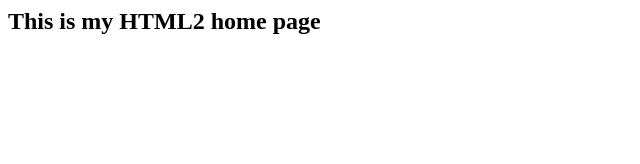
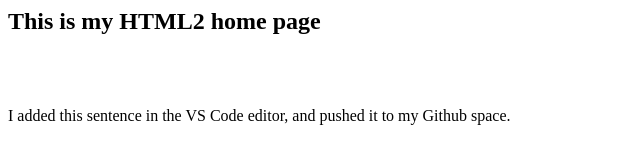
Before and after one commit to ruthiedr/mctc-html2, a plain HTML site: page index.html in a window 1280 px wide. Shown: the whole page, without its empty margins (0-640 px from the left). Drawn offline with Linux system fonts and the light colour scheme.

Commit message:
edited to add VS code note

```diff
--- a/index.html
+++ b/index.html
@@ -1 +1,4 @@
 <h2>This is my HTML2 home page</h2>
+<br>
+<br>
+<p>I added this sentence in the VS Code editor, and pushed it to my Github space.</p>
```
